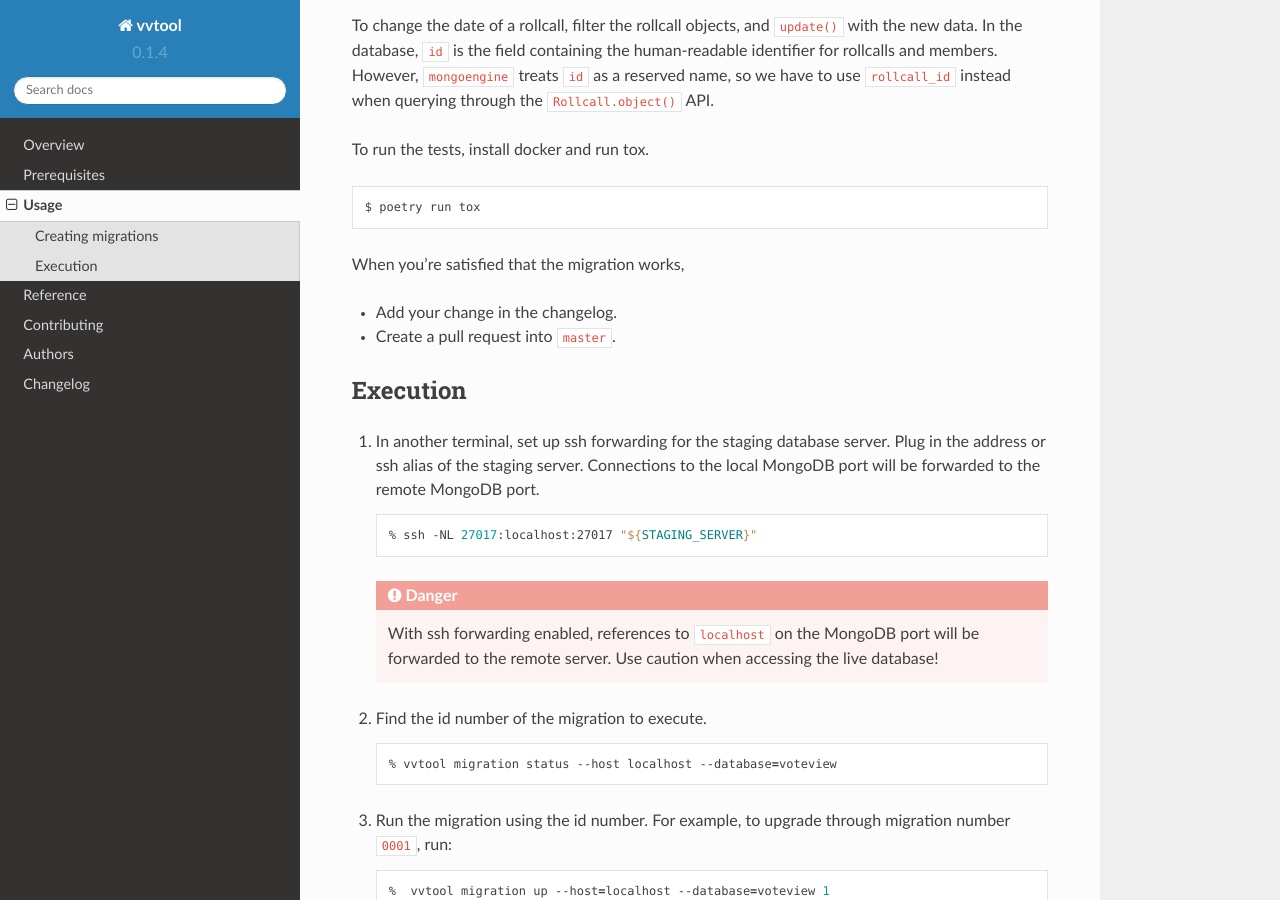
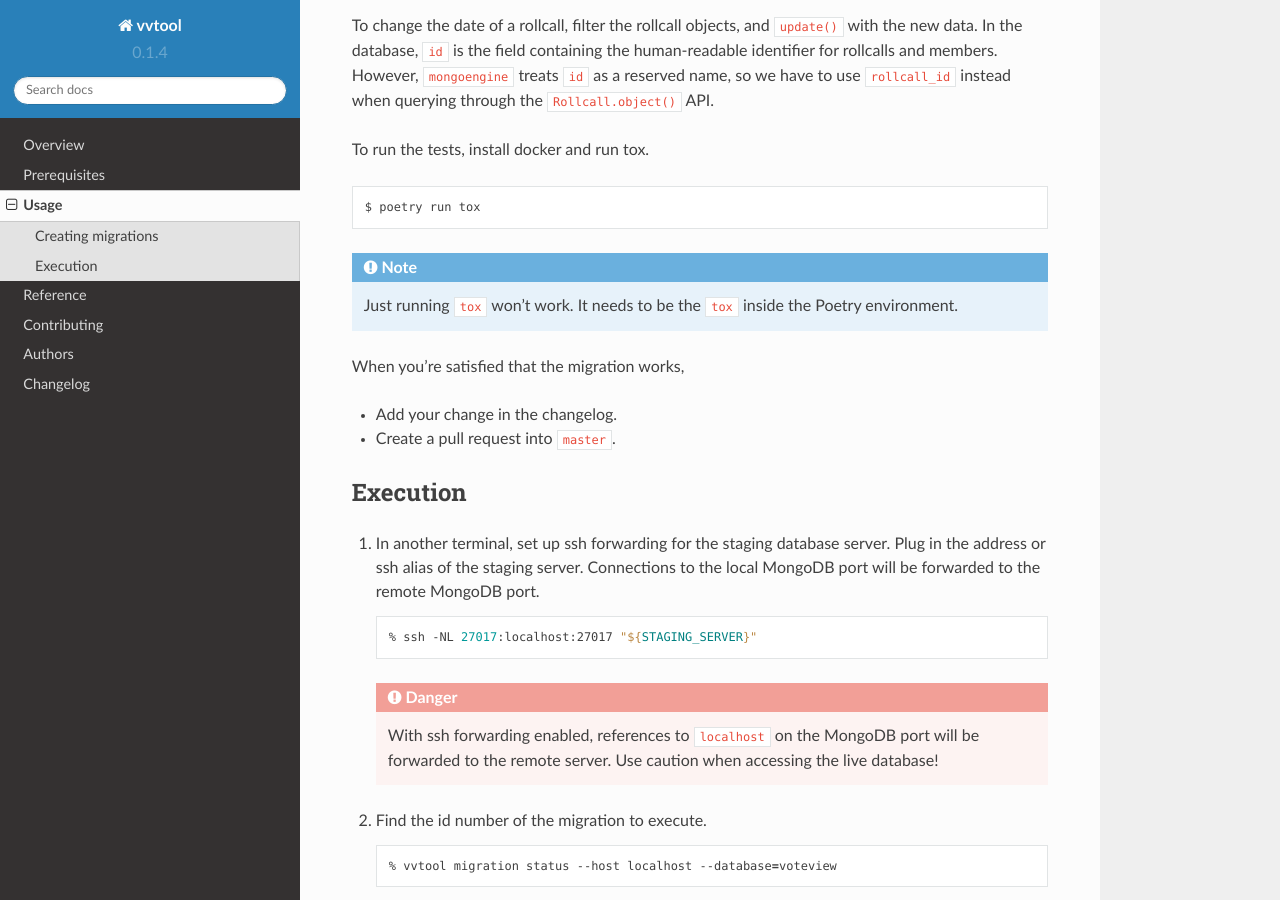
Before and after one commit to voteview/voteview-dev, a Sphinx documentation site: the page built from docs/usage.rst, in a window 1280 px wide and 900 px high, scrolled down 840 px. Built offline with Sphinx 7.4.7 and the Read the Docs theme 2.0.0, drawn with Linux system fonts in a browser that asks for light colours.

Commit message:
Add note about tox

```diff
--- a/docs/usage.rst
+++ b/docs/usage.rst
@@ -53,6 +53,9 @@ To run the tests, install docker and run tox.
 
     $ poetry run tox
 
+.. note::
+
+   Just running ``tox`` won't work. It needs to be the ``tox`` inside the Poetry environment.
 
 
 When you're satisfied that the migration works,
```
